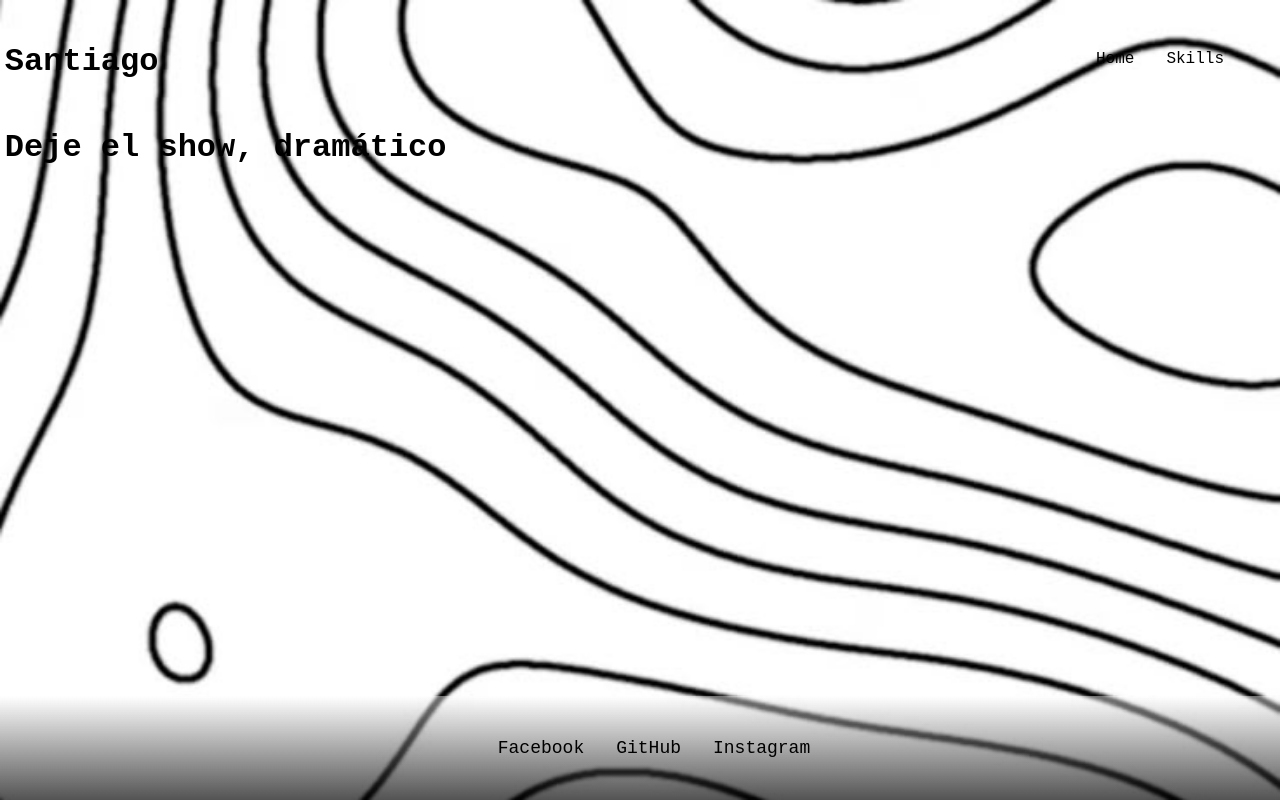
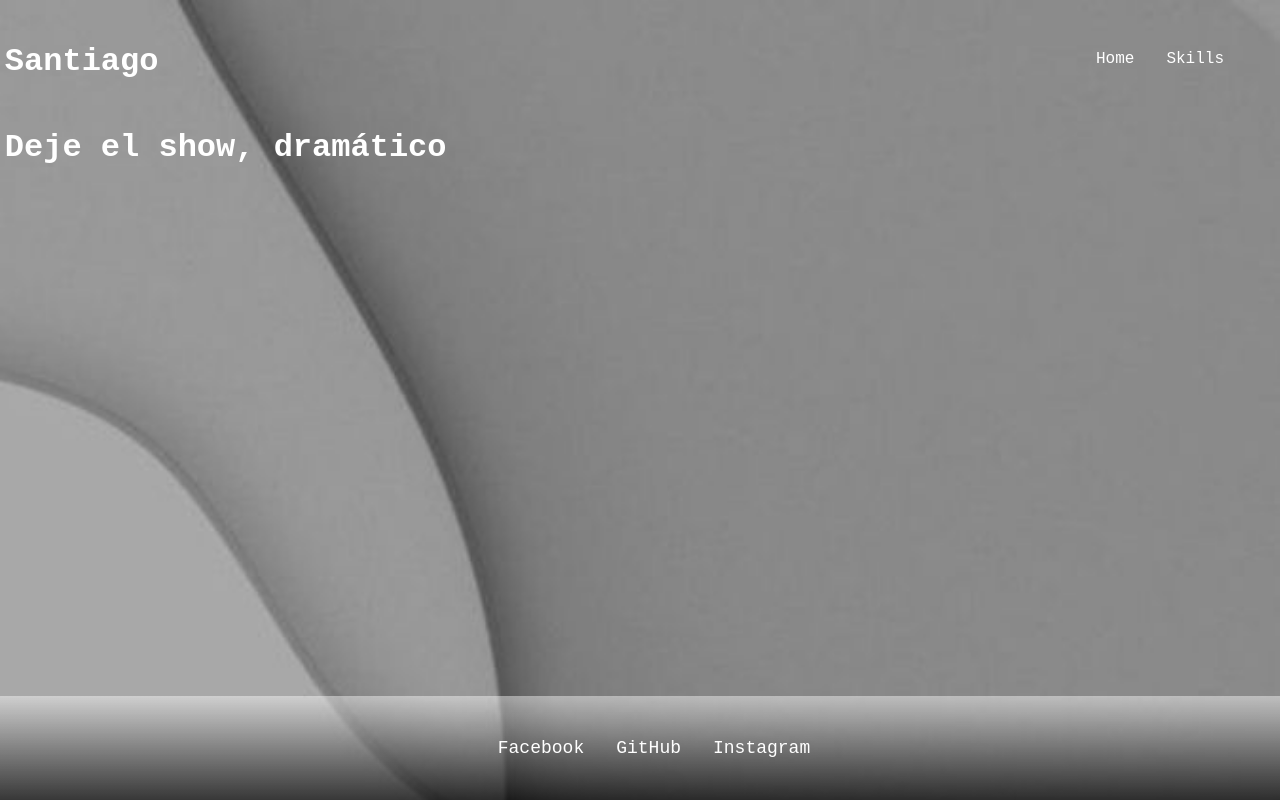
Before and after one commit to JaramilloT/PortafolioReact, a React (Vite) app: page /Skills in a window 1280 px wide. Built offline with nearby package versions, Linux system fonts and the light colour scheme.

Commit message:
Cambios en los estilos

```diff
--- a/src/Components/Layouts/Footer/Footer.css
+++ b/src/Components/Layouts/Footer/Footer.css
@@ -8,7 +8,7 @@ footer ul {
 
 footer a {
     text-decoration: none;
-    color: black;
+    color: white;
     font-size: 18px;
     transition: color 0.3s ease-in-out;
 }
--- a/src/Components/Layouts/Header/header.css
+++ b/src/Components/Layouts/Header/header.css
@@ -24,7 +24,7 @@ li{
 a{
     position: relative;
     text-decoration: none;
-    color: black;
+    color: white;
 }
 
 
@@ -35,7 +35,7 @@ a::after {
     bottom: -2px;
     width: 100%;
     height: 2px;
-    background-color: black;
+    background-color: white;
     transform: scaleX(0);
     transition: transform 0.7s ease-in-out;
 }
@@ -48,7 +48,7 @@ h1:first-of-type {
     margin-top: 1.7rem;
     animation: typing 2s steps(30) 1s forwards, blinkCursor 0.5s step-end infinite;
     overflow: hidden; /* Para ocultar el texto mientras se escribe */
-    color: black;
+    color: white;
 }
 
 /* Animación de tipeo */
--- a/src/Components/Pages/Home/Home.css
+++ b/src/Components/Pages/Home/Home.css
@@ -25,7 +25,7 @@ h2{
 }
 
 p{
-    color: black;
+    color: white;
 }
 
 
--- a/src/index.css
+++ b/src/index.css
@@ -1,5 +1,5 @@
 body{
-    background-image: url('assets/4.jpg');
+    background-image: url('assets/5.jpg');
     background-size: cover;
     background-repeat: no-repeat;
     background-attachment: fixed;
```
Also changed, not shown: src/assets/icom.webp (deleted).
